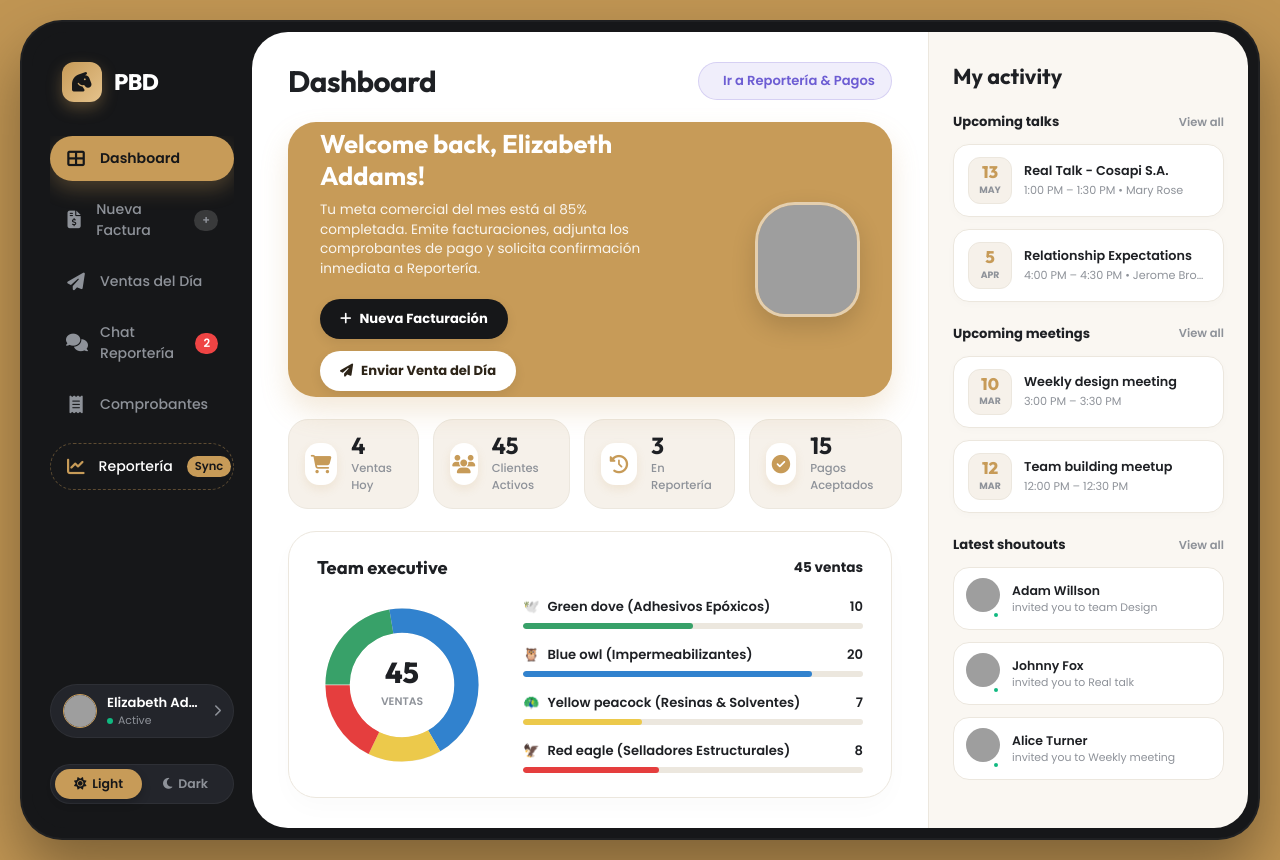
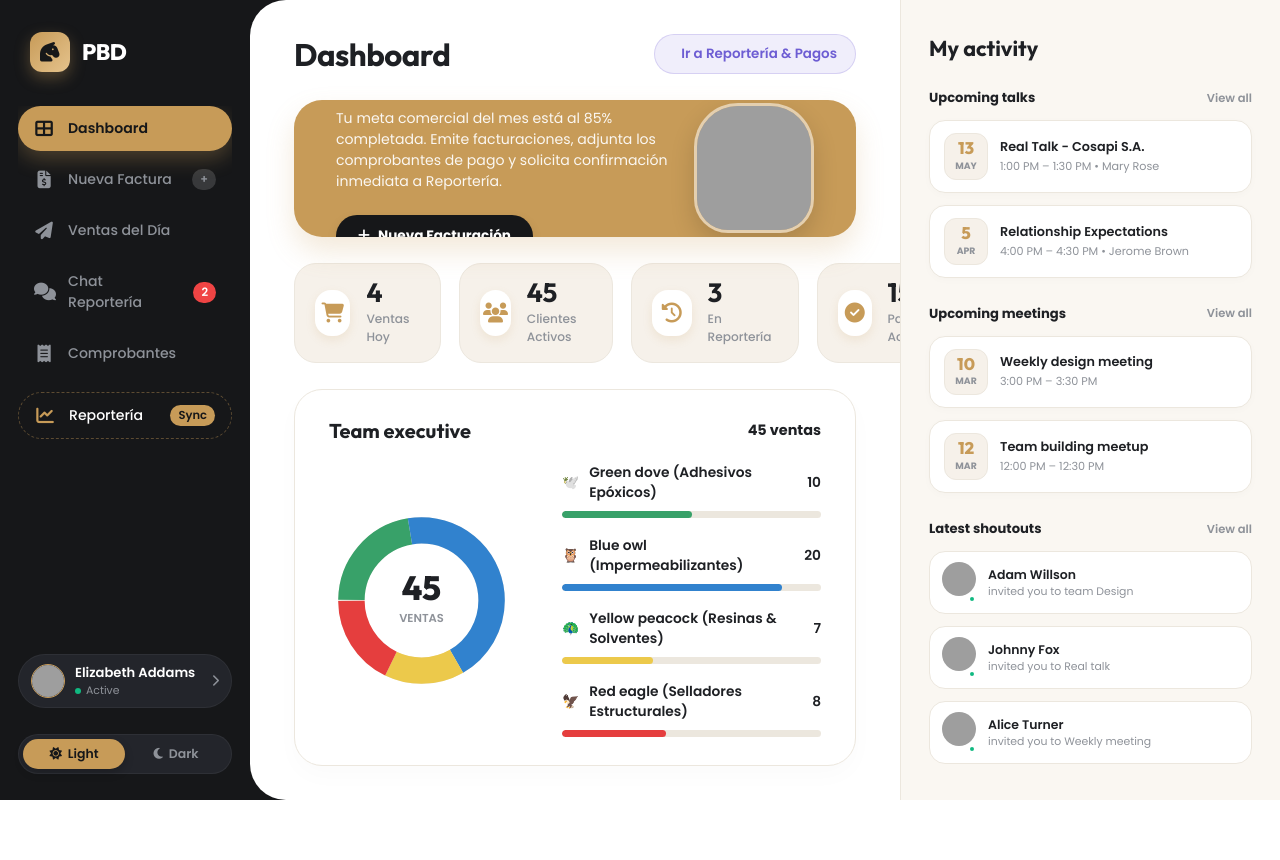
Before and after one commit to RodrigoAlonsoDc/web-bsperu, a PHP site: page /crm/ventas.php in a window 1280 px wide. After the commit the page ends 800 px from the top, so only its background shows below. Run offline with PHP 8.4, Linux system fonts and the light colour scheme; grey boxes are pictures that could not be loaded.

Commit message:
Expandir interfaz de ventas.php a pantalla completa 100vw y 100vh para llenar toda la pantalla

```diff
--- a/crm/ventas.php
+++ b/crm/ventas.php
@@ -167,41 +167,43 @@ if ($_SERVER['REQUEST_METHOD'] === 'POST' && isset($_POST['action'])) {
         }
 
         body {
-            background-color: var(--outer-bg);
-            min-height: 100vh;
-            display: flex;
-            justify-content: center;
-            align-items: center;
-            padding: 20px;
+            background-color: var(--sidebar-bg);
+            height: 100vh;
+            width: 100vw;
+            margin: 0;
+            padding: 0;
+            overflow: hidden;
+            display: flex;
             transition: var(--transition);
         }
 
-        /* CONTENEDOR PRINCIPAL TIPO TABLET / APP */
+        /* CONTENEDOR PRINCIPAL EXPANDIDO A PANTALLA COMPLETA */
         .app-container {
             background: var(--app-frame);
-            width: 100%;
-            max-width: 1360px;
-            height: 94vh;
-            min-height: 820px;
-            border-radius: 42px;
-            box-shadow: 0 30px 60px rgba(0, 0, 0, 0.35);
+            width: 100vw;
+            max-width: 100%;
+            height: 100vh;
+            min-height: 100vh;
+            border-radius: 0;
+            box-shadow: none;
             display: flex;
             overflow: hidden;
             position: relative;
-            padding: 10px;
-            border: 2px solid rgba(255, 255, 255, 0.04);
+            padding: 0;
+            border: none;
         }
 
         /* ================= SIDEBAR IZQUIERDA ================= */
         .sidebar {
-            width: 220px;
+            width: 250px;
             background: var(--sidebar-bg);
-            border-radius: 34px 0 0 34px;
+            border-radius: 0;
             display: flex;
             flex-direction: column;
-            padding: 24px 18px;
+            padding: 26px 18px;
             gap: 16px;
             flex-shrink: 0;
+            height: 100vh;
         }
 
         .brand-logo {
@@ -373,14 +375,15 @@ if ($_SERVER['REQUEST_METHOD'] === 'POST' && isset($_POST['action'])) {
 
         /* ================= ÁREA CENTRAL (BLANCA) ================= */
         .main-content {
-            flex: 1.8;
+            flex: 1;
             background: var(--main-bg);
             border-radius: 36px 0 0 36px;
-            padding: 30px 36px;
+            padding: 34px 44px;
             display: flex;
             flex-direction: column;
-            gap: 22px;
+            gap: 26px;
             overflow-y: auto;
+            height: 100vh;
             transition: var(--transition);
         }
 
@@ -391,7 +394,7 @@ if ($_SERVER['REQUEST_METHOD'] === 'POST' && isset($_POST['action'])) {
         }
         .main-header h1 {
             font-family: 'Outfit', sans-serif;
-            font-size: 1.85rem;
+            font-size: 1.95rem;
             font-weight: 700;
             color: var(--text-dark);
             letter-spacing: -0.5px;
@@ -404,9 +407,9 @@ if ($_SERVER['REQUEST_METHOD'] === 'POST' && isset($_POST['action'])) {
         .btn-link-reporteria {
             background: rgba(109, 93, 211, 0.1);
             color: #6D5DD3;
-            padding: 8px 16px;
+            padding: 9px 18px;
             border-radius: var(--pill-radius);
-            font-size: 0.82rem;
+            font-size: 0.84rem;
             font-weight: 600;
             text-decoration: none;
             display: inline-flex;
@@ -425,7 +428,7 @@ if ($_SERVER['REQUEST_METHOD'] === 'POST' && isset($_POST['action'])) {
         .welcome-card {
             background: var(--accent-tan);
             border-radius: var(--card-radius);
-            padding: 28px 32px;
+            padding: 32px 42px;
             display: flex;
             justify-content: space-between;
             align-items: center;
@@ -435,34 +438,34 @@ if ($_SERVER['REQUEST_METHOD'] === 'POST' && isset($_POST['action'])) {
             overflow: hidden;
         }
         .welcome-content {
-            max-width: 65%;
+            max-width: 72%;
             z-index: 2;
         }
         .welcome-content h2 {
             font-family: 'Outfit', sans-serif;
-            font-size: 1.6rem;
+            font-size: 1.85rem;
             font-weight: 700;
             line-height: 1.25;
-            margin-bottom: 8px;
+            margin-bottom: 10px;
             color: #FFF;
         }
         .welcome-content p {
-            font-size: 0.85rem;
-            color: rgba(255, 255, 255, 0.9);
-            margin-bottom: 20px;
-            line-height: 1.45;
+            font-size: 0.88rem;
+            color: rgba(255, 255, 255, 0.92);
+            margin-bottom: 22px;
+            line-height: 1.5;
         }
         .welcome-actions {
             display: flex;
-            gap: 12px;
+            gap: 14px;
             flex-wrap: wrap;
         }
         .btn-pill-white {
             background: #FFF;
             color: #2D2418;
-            padding: 10px 20px;
+            padding: 11px 22px;
             border-radius: var(--pill-radius);
-            font-size: 0.82rem;
+            font-size: 0.85rem;
             font-weight: 700;
             border: none;
             cursor: pointer;
@@ -490,9 +493,9 @@ if ($_SERVER['REQUEST_METHOD'] === 'POST' && isset($_POST['action'])) {
             z-index: 2;
         }
         .welcome-avatar-frame {
-            width: 105px;
-            height: 115px;
-            border-radius: 40px 40px 30px 30px;
+            width: 120px;
+            height: 130px;
+            border-radius: 44px 44px 34px 34px;
             border: 3px solid rgba(255, 255, 255, 0.4);
             overflow: hidden;
             background: rgba(255, 255, 255, 0.2);
@@ -508,15 +511,15 @@ if ($_SERVER['REQUEST_METHOD'] === 'POST' && isset($_POST['action'])) {
         .stats-grid {
             display: grid;
             grid-template-columns: repeat(4, 1fr);
-            gap: 14px;
+            gap: 18px;
         }
         .stat-card-mini {
             background: var(--accent-tan-soft);
-            border-radius: 20px;
-            padding: 14px 16px;
-            display: flex;
-            align-items: center;
-            gap: 14px;
+            border-radius: 22px;
+            padding: 16px 20px;
+            display: flex;
+            align-items: center;
+            gap: 16px;
             border: 1px solid var(--border-soft);
             transition: var(--transition);
             cursor: pointer;
@@ -527,41 +530,41 @@ if ($_SERVER['REQUEST_METHOD'] === 'POST' && isset($_POST['action'])) {
             border-color: var(--accent-tan);
         }
         .stat-mini-icon {
-            width: 42px;
-            height: 42px;
-            border-radius: 14px;
+            width: 46px;
+            height: 46px;
+            border-radius: 16px;
             background: #FFF;
             display: flex;
             justify-content: center;
             align-items: center;
-            font-size: 1.15rem;
+            font-size: 1.25rem;
             color: var(--accent-tan);
             box-shadow: 0 4px 10px rgba(199, 155, 88, 0.15);
         }
         .stat-mini-info h4 {
             font-family: 'Outfit', sans-serif;
-            font-size: 1.45rem;
+            font-size: 1.65rem;
             font-weight: 700;
             color: var(--text-dark);
             line-height: 1;
         }
         .stat-mini-info p {
-            font-size: 0.72rem;
+            font-size: 0.76rem;
             color: var(--text-muted);
             font-weight: 500;
-            margin-top: 3px;
+            margin-top: 4px;
         }
 
         /* SECCIÓN TEAM EXECUTIVE / RENDIMIENTO POR CATEGORÍAS */
         .executive-section {
             background: #FFF;
             border-radius: var(--card-radius);
-            padding: 24px 28px;
+            padding: 28px 34px;
             border: 1px solid var(--border-soft);
             box-shadow: 0 10px 25px rgba(0,0,0,0.02);
             display: flex;
             flex-direction: column;
-            gap: 18px;
+            gap: 20px;
             flex: 1;
         }
         body.dark-mode .executive-section {
@@ -574,12 +577,12 @@ if ($_SERVER['REQUEST_METHOD'] === 'POST' && isset($_POST['action'])) {
         }
         .executive-header h3 {
             font-family: 'Outfit', sans-serif;
-            font-size: 1.15rem;
+            font-size: 1.25rem;
             font-weight: 700;
             color: var(--text-dark);
         }
         .executive-header span {
-            font-size: 0.85rem;
+            font-size: 0.9rem;
             font-weight: 700;
             color: var(--text-dark);
         }
@@ -587,14 +590,14 @@ if ($_SERVER['REQUEST_METHOD'] === 'POST' && isset($_POST['action'])) {
         .executive-content {
             display: flex;
             align-items: center;
-            gap: 36px;
+            gap: 48px;
         }
 
         /* DONUT CHART SVG */
         .donut-chart-container {
             position: relative;
-            width: 170px;
-            height: 170px;
+            width: 185px;
+            height: 185px;
             flex-shrink: 0;
             display: flex;
             justify-content: center;
@@ -611,13 +614,13 @@ if ($_SERVER['REQUEST_METHOD'] === 'POST' && isset($_POST['action'])) {
         }
         .donut-center-text h4 {
             font-family: 'Outfit', sans-serif;
-            font-size: 1.8rem;
+            font-size: 2.1rem;
             font-weight: 800;
             color: var(--text-dark);
             line-height: 1;
         }
         .donut-center-text span {
-            font-size: 0.68rem;
+            font-size: 0.72rem;
             color: var(--text-muted);
             font-weight: 600;
             text-transform: uppercase;
@@ -628,29 +631,29 @@ if ($_SERVER['REQUEST_METHOD'] === 'POST' && isset($_POST['action'])) {
             flex: 1;
             display: flex;
             flex-direction: column;
-            gap: 16px;
+            gap: 18px;
         }
         .category-item {
             display: flex;
             flex-direction: column;
-            gap: 6px;
+            gap: 8px;
         }
         .category-item-meta {
             display: flex;
             justify-content: space-between;
             align-items: center;
-            font-size: 0.82rem;
+            font-size: 0.86rem;
             font-weight: 600;
             color: var(--text-dark);
         }
         .category-name-tag {
             display: flex;
             align-items: center;
-            gap: 8px;
+            gap: 10px;
         }
         .category-progress-bar {
             width: 100%;
-            height: 6px;
+            height: 7px;
             background: var(--border-soft);
             border-radius: 10px;
             overflow: hidden;
@@ -664,15 +667,17 @@ if ($_SERVER['REQUEST_METHOD'] === 'POST' && isset($_POST['action'])) {
 
         /* ================= PANEL DERECHO: MY ACTIVITY ================= */
         .right-sidebar {
-            width: 320px;
+            width: 380px;
             background: var(--right-bg);
-            border-radius: 0 34px 34px 0;
-            padding: 30px 24px;
+            border-radius: 0;
+            padding: 34px 28px;
             display: flex;
             flex-direction: column;
-            gap: 22px;
+            gap: 26px;
             overflow-y: auto;
+            height: 100vh;
             border-left: 1px solid var(--border-soft);
+            flex-shrink: 0;
             transition: var(--transition);
         }
 
```
